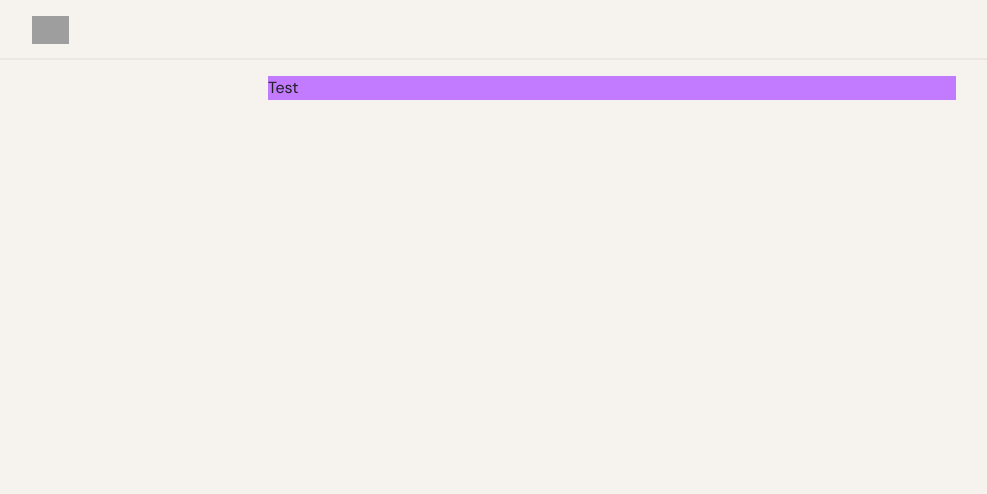
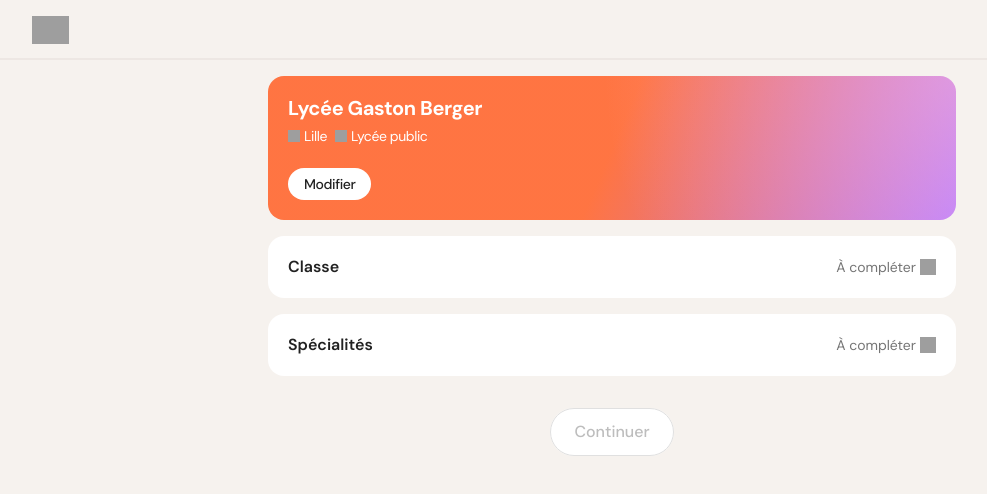
Before and after one commit to RemiBarthe/edumapper-ui-test, a Nuxt app: page / in a window 1280 px wide. Shown: the top 494 px of the page, without its empty margins (28-1015 px from the left). Built offline with nearby package versions, Linux system fonts and the light colour scheme; grey boxes are pictures that could not be loaded.

Commit message:
feat: build index page structure

```diff
--- a/app/components/Chip.vue
+++ b/app/components/Chip.vue
@@ -8,11 +8,11 @@
   (e: 'update:selected', value: boolean): void;
 }>();
 
-function toggle() {
+const toggle = () => {
   if (!props.disabled) {
     emit('update:selected', !props.selected);
   }
-}
+};
 </script>
 
 <template>
--- a/app/components/ChipGroup.vue
+++ b/app/components/ChipGroup.vue
@@ -8,11 +8,11 @@
   isMulti?: boolean;
 }>();
 
-function isSelected(option: string) {
+const isSelected = (option: string) => {
   return props.isMulti ? Array.isArray(model.value) && model.value.includes(option) : model.value === option;
-}
+};
 
-function toggle(option: string) {
+const toggle = (option: string) => {
   if (props.disabled) return;
 
   if (props.isMulti) {
@@ -21,7 +21,7 @@
   } else {
     model.value = isSelected(option) ? null : option;
   }
-}
+};
 </script>
 <template>
   <div class="space-y-4" role="group" :aria-label="title">
--- a/app/layouts/default.vue
+++ b/app/layouts/default.vue
@@ -1,8 +1,8 @@
 <template>
-  <div class="bg-surface min-h-screen">
+  <div class="bg-surface flex min-h-dvh w-full flex-col">
     <header class="after:bg-beige-300 relative p-4 after:absolute after:inset-x-0 after:bottom-0 after:h-0.5 md:px-15">
       <img src="/assets/images/edumapper.svg" alt="Edumapper" class="h-7" />
     </header>
-    <main class="mx-auto max-w-[720px] px-4 py-4"><slot /></main>
+    <main class="mx-auto flex w-full max-w-[720px] flex-1 flex-col px-4 py-4"><slot /></main>
   </div>
 </template>
--- a/app/pages/index.vue
+++ b/app/pages/index.vue
@@ -1,3 +1,72 @@
+<script setup lang="ts">
+const expandedClasse = ref(false);
+const classe = ref<string | null>(null);
+const bac = ref<string | null>(null);
+
+const confirmClasse = () => {
+  expandedClasse.value = false;
+};
+
+const descriptionClasse = computed(() => {
+  const parts = [classe.value, bac.value].filter(Boolean);
+  return parts.length ? parts.join(', ') : undefined;
+});
+
+const disabledClasse = computed(() => {
+  return !classe.value || !bac.value;
+});
+
+const SPECIALITIES = ['HGGSP', 'HLP', 'LLCE', 'LCA', 'Maths', 'NSI', 'PC', 'SVT', 'SI', 'SES', 'EPS', 'Arts', 'BE'];
+const expandedSpecialities = ref(false);
+const specialities = ref<string[]>([]);
+
+const confirmSpecialities = () => {
+  expandedSpecialities.value = false;
+};
+
+const descriptionSpecialities = computed(() => {
+  return specialities.value.length ? specialities.value.join(', ') : undefined;
+});
+
+const disabledSpecialities = computed(() => {
+  return !specialities.value.length;
+});
+
+const submitAll = () => {
+  console.log({ classe: classe.value, bac: bac.value, specialities: specialities.value });
+};
+</script>
+
 <template>
-  <div class="bg-purple-400">Test</div>
+  <div class="flex flex-1 flex-col gap-4 md:flex-none">
+    <SchoolCard name="Lycée Gaston Berger" city="Lille" type="Lycée public" />
+
+    <Accordion v-model="expandedClasse" formation="Classe" :description="descriptionClasse">
+      <div class="flex flex-col gap-6">
+        <ChipGroup v-model="classe" :isMulti="false" :options="['Seconde', 'Première', 'Terminale']" />
+
+        <hr class="border-gray-200" />
+
+        <ChipGroup
+          v-model="bac"
+          :isMulti="false"
+          title="Type de bac"
+          :options="['Général', 'Technologique', 'Professionnel']"
+        />
+
+        <Button @click="confirmClasse" :disabled="disabledClasse">Confirmer</Button>
+      </div>
+    </Accordion>
+
+    <Accordion v-model="expandedSpecialities" formation="Spécialités" :description="descriptionSpecialities">
+      <div class="flex flex-col gap-6">
+        <ChipGroup v-model="specialities" :isMulti="true" :options="SPECIALITIES" />
+        <Button @click="confirmSpecialities" :disabled="disabledSpecialities">Confirmer</Button>
+      </div>
+    </Accordion>
+
+    <div class="mt-auto flex justify-center md:mt-4">
+      <Button :disabled="disabledClasse || disabledSpecialities" @click="submitAll">Continuer</Button>
+    </div>
+  </div>
 </template>
```
